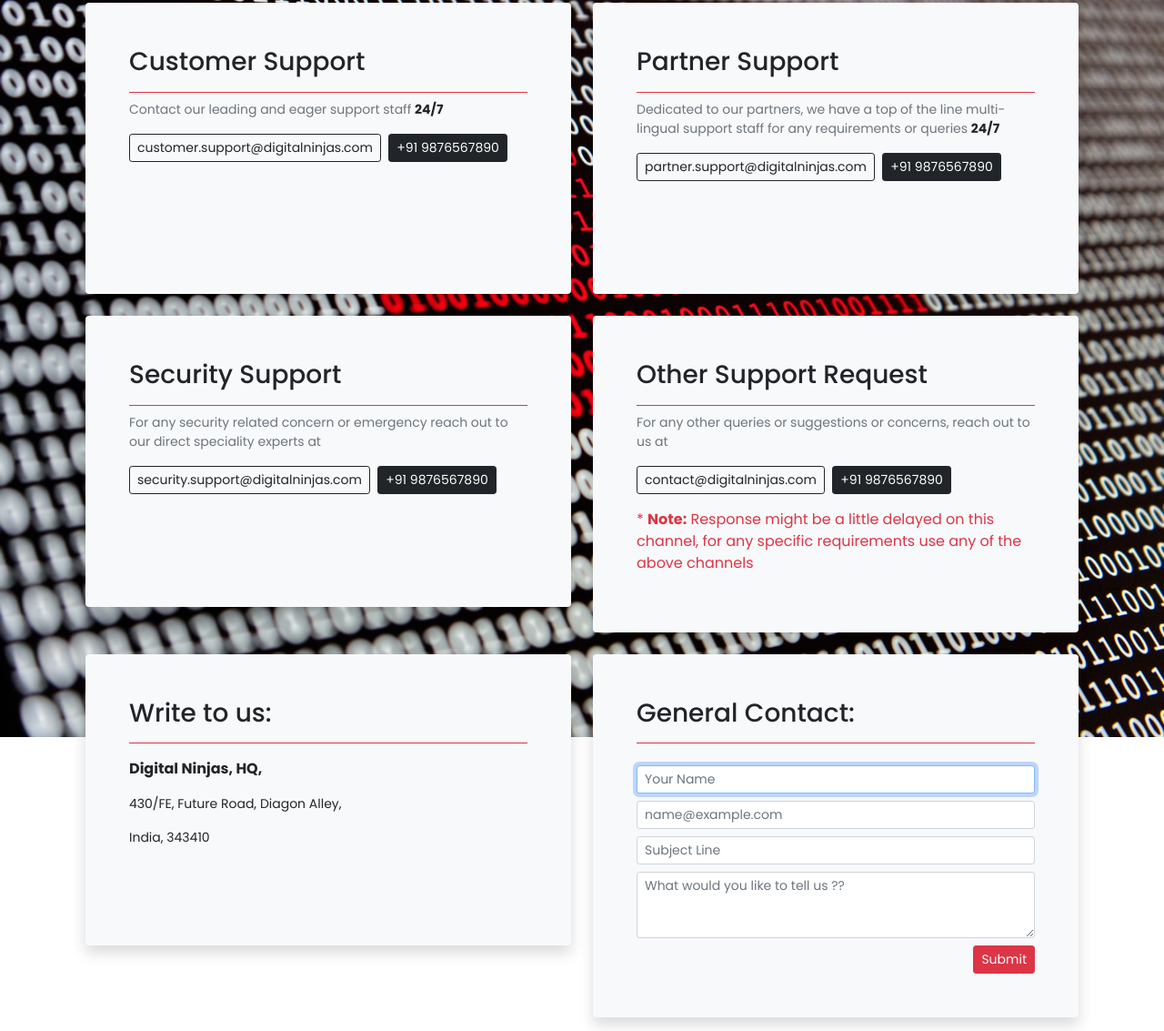
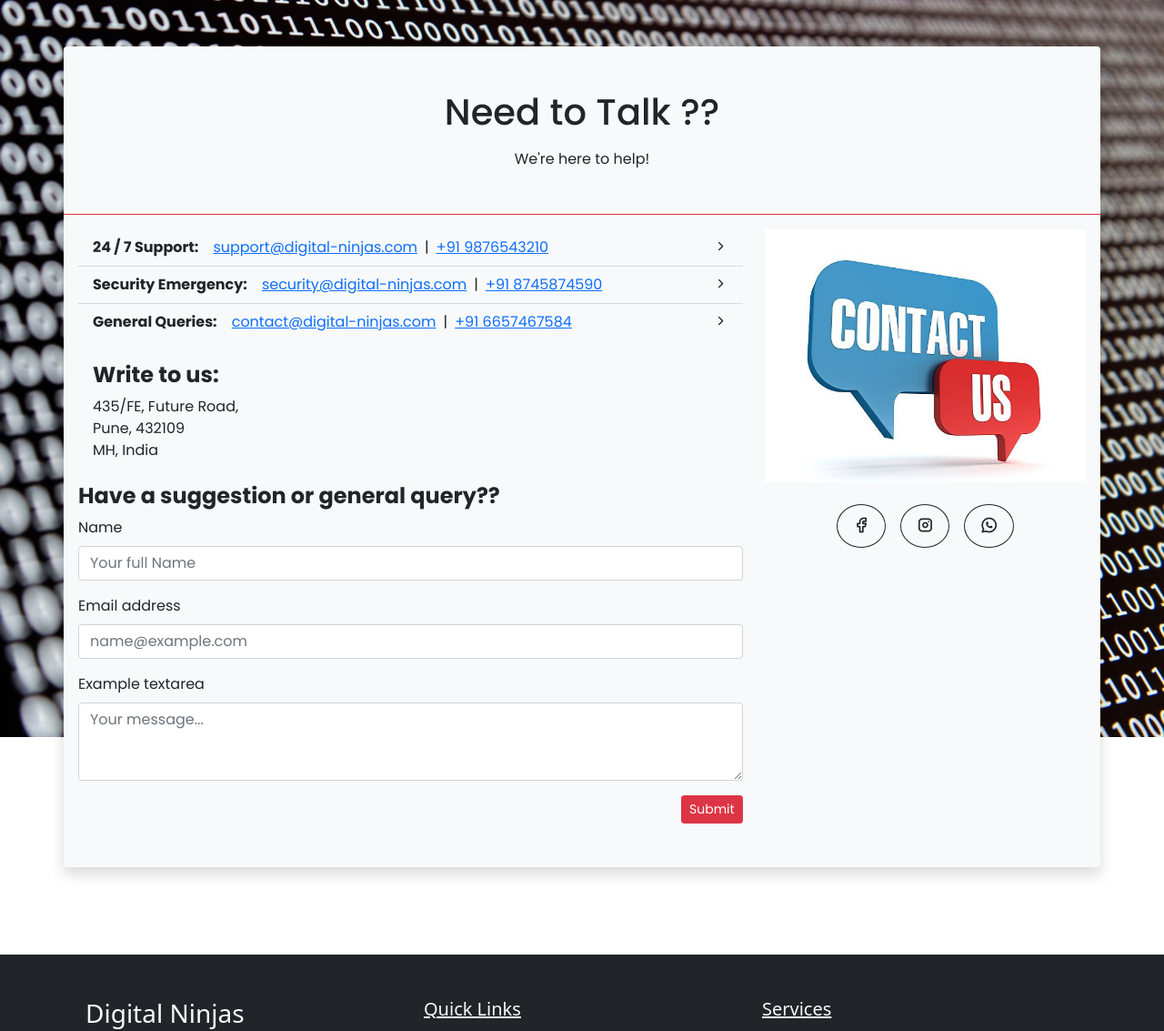
Before and after one commit to amittras-pal/html-templates, a website: page digital-ninjas/contact.html in a window 1280 px wide. Shown: the part 105-1238 px from the top of the page at 91% size. Drawn offline with nearby package versions, Linux system fonts and the light colour scheme.

Commit message:
Comtact Page Update

```diff
--- a/digital-ninjas/contact.html
+++ b/digital-ninjas/contact.html
@@ -49,78 +49,71 @@
   </nav>
   <!-- Replace this in next page. -->
   <main class="contact-page ">
-    <section class="contact-page__header">
-      <div class="container py-5">
-        <div class="row m-0">
-          <div class="col-md-6 mb-4">
-            <div class="bg-light rounded p-5 shadow contact-type">
-              <h3 class="text-dark pb-3 border-bottom border-danger">Customer Support</h3>
-              <p class="small text-muted">Contact our leading and eager support staff <span
-                  class="fw-bold text-dark">24/7</span></p>
-              <a href="" class="btn btn-sm btn-outline-dark">customer.support@digitalninjas.com</a>
-              <a href="" class=" ms-1 btn btn-sm btn-dark">+91 9876567890</a>
+    <section class="contact-page__header py-5">
+      <div class="container px-0 bg-light rounded shadow my-5 py-5 text-center text-dark">
+        <h1>Need to Talk ??</h1>
+        <p class="mt-3 pb-5 border-bottom border-danger">We're here to help!</p>
+        <div class="row px-3">
+          <div class="col-md-8 text-start">
+            <div class="list-group list-group-flush">
+              <div class="list-group-item d-flex bg-light">
+                <span class="fw-bold">24 / 7 Support:</span>
+                <a href="mailto:support@digital-ninjas.com" class="ms-3">support@digital-ninjas.com</a>
+                <span class="mx-2">|</span>
+                <a href="tel:+91 9876543210">+91 9876543210</a>
+                <span class="ms-auto"><span class="ti ti-chevron-right"></span></span>
+              </div>
+              <div class="list-group-item d-flex bg-light">
+                <span class="fw-bold">Security Emergency:</span>
+                <a href="mailto:security@digital-ninjas.com" class="ms-3">security@digital-ninjas.com</a>
+                <span class="mx-2">|</span>
+                <a href="tel:+91 8745874590">+91 8745874590</a>
+                <span class="ms-auto"><span class="ti ti-chevron-right"></span></span>
+              </div>
+              <div class="list-group-item d-flex bg-light">
+                <span class="fw-bold">General Queries:</span>
+                <a href="mailto:contact@digital-ninjas.com" class="ms-3">contact@digital-ninjas.com</a>
+                <span class="mx-2">|</span>
+                <a href="tel:+91 6657467584">+91 6657467584</a>
+                <span class="ms-auto"><span class="ti ti-chevron-right"></span></span>
+              </div>
             </div>
+            <div class="mt-4 text-start ms-3">
+              <h4 class="fw-bold">Write to us:</h4>
+              <p class="mb-0">435/FE, Future Road,</p>
+              <p class="mb-0">Pune, 432109</p>
+              <p class="mb-0">MH, India</p>
+            </div>
+            <form class="mt-4 text-start">
+              <h4 class="fw-bold">Have a suggestion or general query??</h4>
+              <div class="mb-3">
+                <label for="exampleFormControlInput2" class="form-label">Name</label>
+                <input type="email" class="form-control" id="exampleFormControlInput2" placeholder="Your full Name">
+              </div>
+              <div class="mb-3">
+                <label for="exampleFormControlInput1" class="form-label">Email address</label>
+                <input type="email" class="form-control" id="exampleFormControlInput1" placeholder="name@example.com">
+              </div>
+              <div class="mb-3">
+                <label for="exampleFormControlTextarea1" class="form-label">Example textarea</label>
+                <textarea class="form-control" id="exampleFormControlTextarea1" rows="3"
+                  placeholder="Your message..."></textarea>
+              </div>
+              <div class="d-flex"><button class="btn btn-sm btn-danger ms-auto" type="submit">Submit</button></div>
+            </form>
           </div>
-          <div class="col-md-6 mb-4">
-            <div class="bg-light rounded p-5 shadow contact-type">
-              <h3 class="text-dark pb-3 border-bottom border-danger">Partner Support</h3>
-              <p class="small text-muted">Dedicated to our partners, we have a top of the line multi-lingual support
-                staff for any requirements or queries <span class="fw-bold text-dark">24/7</span></p>
-              <a href="" class="btn btn-sm btn-outline-dark">partner.support@digitalninjas.com</a>
-              <a href="" class=" ms-1 btn btn-sm btn-dark">+91 9876567890</a>
-            </div>
-
-          </div>
-          <div class="col-md-6 mb-4">
-            <div class="bg-light rounded p-5 shadow contact-type">
-              <h3 class="text-dark pb-3 border-bottom border-danger">Security Support</h3>
-              <p class="small text-muted">For any security related concern or emergency reach out to our direct
-                speciality experts at </p>
-              <a href="" class="btn btn-sm btn-outline-dark">security.support@digitalninjas.com</a>
-              <a href="" class=" ms-1 btn btn-sm btn-dark">+91 9876567890</a>
-            </div>
-          </div>
-          <div class="col-md-6 mb-4">
-            <div class="bg-light rounded p-5 shadow contact-type">
-              <h3 class="text-dark pb-3 border-bottom border-danger">Other Support Request</h3>
-              <p class="small text-muted">For any other queries or suggestions or concerns, reach out to us at</p>
-              <a href="" class="btn btn-sm btn-outline-dark">contact@digitalninjas.com</a>
-              <a href="" class=" ms-1 btn btn-sm btn-dark">+91 9876567890</a>
-              <p class="mt-3 text-danger">* <span class="fw-bold">Note:</span> Response might be a little delayed on
-                this channel, for any specific requirements use any of the above channels</p>
-            </div>
-          </div>
-          <div class="col-md-6 mb-4">
-            <div class="bg-light rounded p-5 shadow contact-type">
-              <h3 class="text-dark pb-3 border-bottom border-danger">Write to us: </h3>
-              <div class="mt-3">
-                <p class="fw-bold">Digital Ninjas, HQ,</p>
-                <p class="small">430/FE, Future Road, Diagon Alley,</p>
-                <p class="small">India, 343410</p>
-              </div>
-
-            </div>
-          </div>
-          <div class="col-md-6 mb-4">
-            <div class="bg-light rounded p-5 shadow contact-type">
-              <h3 class="text-dark pb-3 border-bottom border-danger">General Contact: </h3>
-              <form action="" class="mt-4">
-                <div class="mb-2">
-                  <input type="email" class="form-control form-control-sm" placeholder="Your Name" autofocus>
-                </div>
-                <div class="mb-2">
-                  <input type="email" class="form-control form-control-sm" placeholder="name@example.com">
-                </div>
-                <div class="mb-2">
-                  <input type="email" class="form-control form-control-sm" placeholder="Subject Line">
-                </div>
-                <div class="mb-2">
-                  <textarea class="form-control form-control-sm" rows="3"
-                    placeholder="What would you like to tell us ??"></textarea>
-                </div>
-                <div class="d-flex justify-content-end"><button type="submit"
-                    class="btn btn-sm btn-danger">Submit</button></div>
-              </form>
+          <div class="col-md-4 d-flex flex-column">
+            <img src="./assets/contact-3_orig.jpg" alt="" class="w-100">
+            <div class="d-flex mt-4 justify-content-center">
+              <a target="_blank" href="https://instagram.com/amittras_pal"
+                class="btn btn-lg btn-outline-dark mx-2 rounded-circle" data-bs-toggle="tooltip"
+                data-bs-placement="bottom" title="Follow us on Facebook"><i class="ti ti-brand-facebook"></i></a>
+              <a target="_blank" href="https://instagram.com/amittras_pal"
+                class="btn btn-lg btn-outline-dark mx-2 rounded-circle" data-bs-toggle="tooltip"
+                data-bs-placement="bottom" title="Follow us on Instagram"><i class="ti ti-brand-instagram"></i></a>
+              <a target="_blank" href="https://api.whatsapp.com/send?phone=8745874590"
+                class="btn btn-lg btn-outline-dark mx-2 rounded-circle" data-bs-toggle="tooltip"
+                data-bs-placement="bottom" title="Message us on Whatsapp"><i class="ti ti-brand-whatsapp"></i></a>
             </div>
           </div>
         </div>
@@ -198,6 +191,12 @@
   <script src="https://cdn.jsdelivr.net/npm/bootstrap@5.1.3/dist/js/bootstrap.bundle.min.js"
     integrity="sha384-ka7Sk0Gln4gmtz2MlQnikT1wXgYsOg+OMhuP+IlRH9sENBO0LRn5q+8nbTov4+1p"
     crossorigin="anonymous"></script>
+  <script>
+    var tooltipTriggerList = [].slice.call(document.querySelectorAll('[data-bs-toggle="tooltip"]'))
+    var tooltipList = tooltipTriggerList.map(function (tooltipTriggerEl) {
+      return new bootstrap.Tooltip(tooltipTriggerEl)
+    })
+  </script>
 </body>
 
 </html>
```
Also changed, not shown: digital-ninjas/assets/contact-3_orig.jpg (added).
